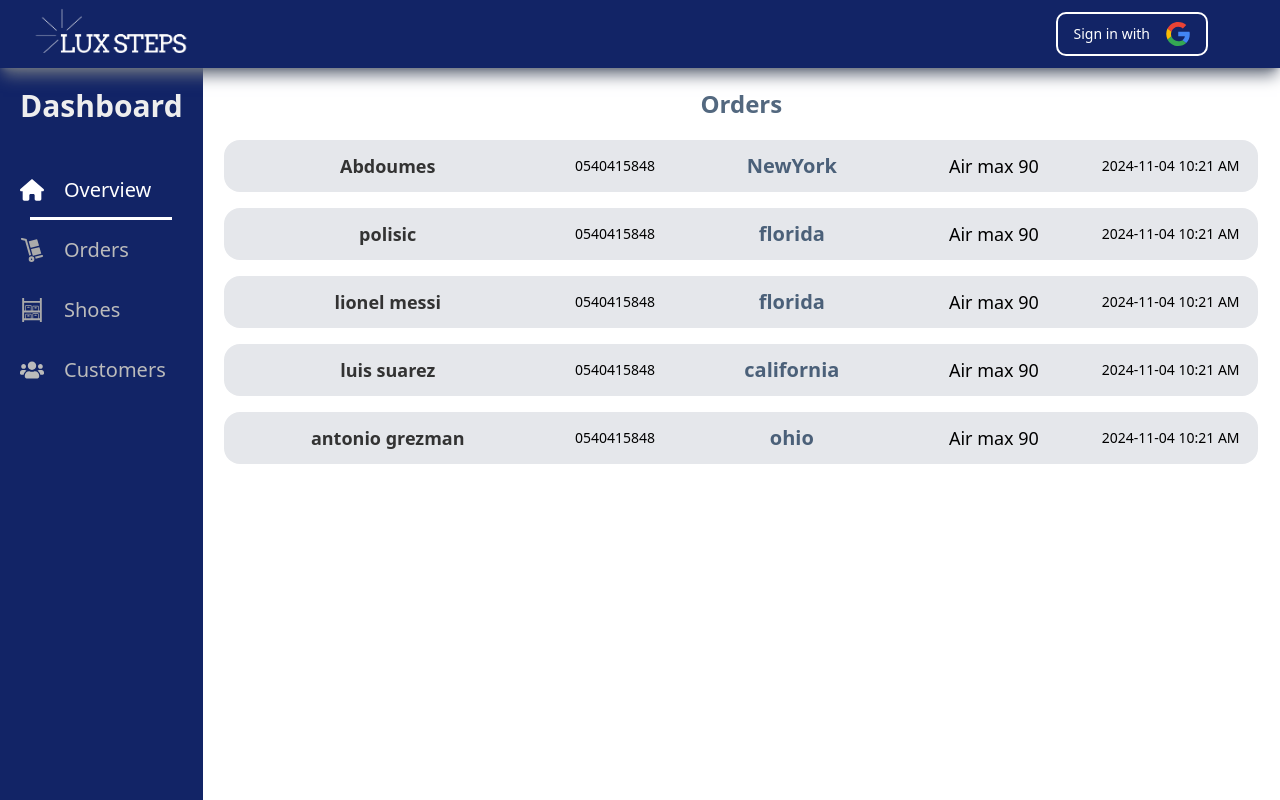
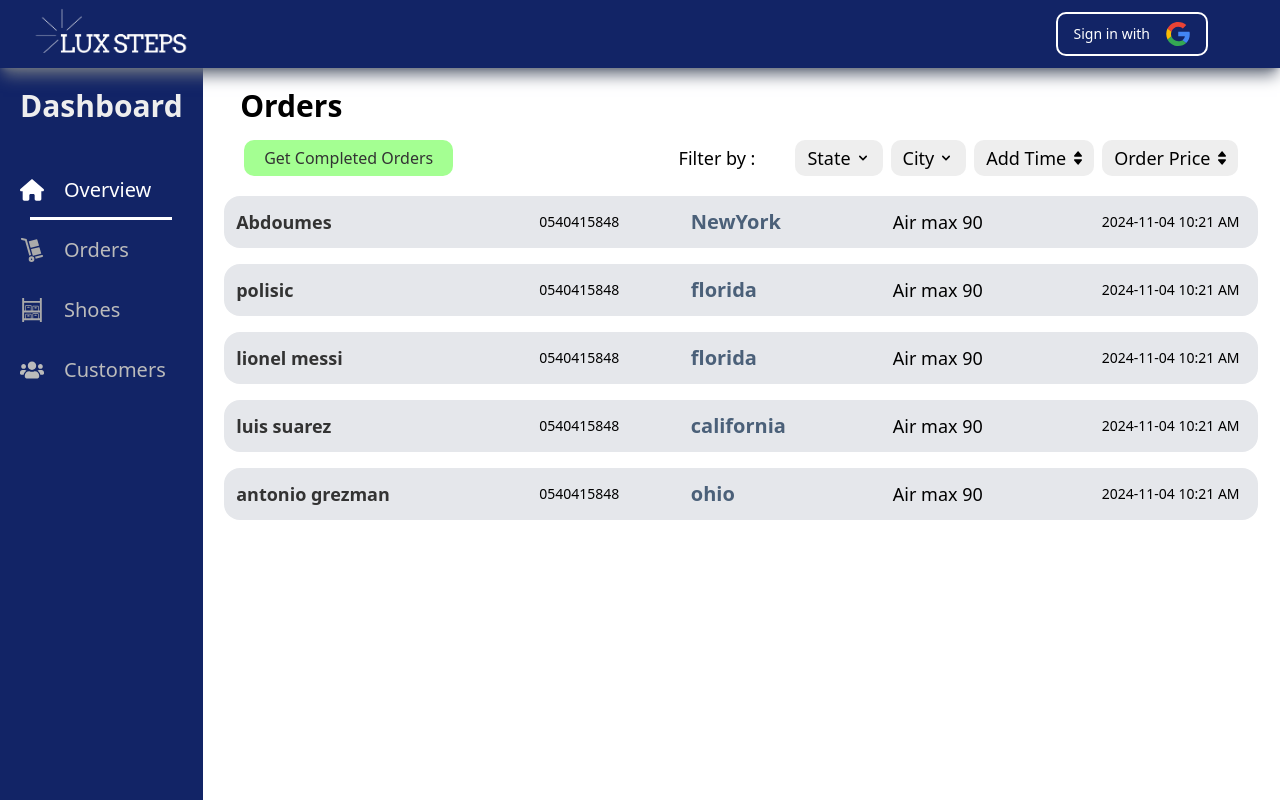
Before and after one commit to Abdou373/LuxSteps, a Next.js app: page /dashbord/orders in a window 1280 px wide. Shown: the top 800 px of the page. Built offline with nearby package versions, Linux system fonts and the light colour scheme.

Commit message:
improve orders dashbroad

```diff
--- a/src/app/dashbord/orders/page.tsx
+++ b/src/app/dashbord/orders/page.tsx
@@ -1,12 +1,44 @@
 import OrdersRow from "@/components/dashbord/OrdersRow";
 import { orders } from "@/utils/date";
+import { FaCaretDown, FaCaretUp } from "react-icons/fa";
+import { HiChevronDown } from "react-icons/hi";
 
 
 
 export default function Orders() {
   return (
-        <div className="relative py-5 px-[2%] max-sm:px-5 text-center">
-            <h1 className="text-center text-[--second-color] text-2xl font-bold">Orders</h1>
+    <div className="relative py-5 px-[2%] max-sm:px-5">
+      <h1 className="text-3xl font-semibold mx-4 mb-4">Orders</h1>
+      <div className="flex justify-between px-5">
+        <button className="px-5 py-1 bg-[#A4FF92] text-[#333] rounded-10">Get Completed Orders</button>
+        <div className="flex gap-10 items-center">
+          <h3 className="text-lg">Filter by :</h3>
+          <div className="flex gap-2">
+            <button className="px-3 py-1 bg-[#eee] rounded-10 text-lg font-medium flex items-center gap-1">
+              State
+              <HiChevronDown className="size-4" />
+            </button>
+            <button className="px-3 py-1 bg-[#eee] rounded-10 text-lg font-medium flex items-center gap-1">
+              City
+              <HiChevronDown className="size-4" />
+            </button>
+            <button className="px-3 py-1 bg-[#eee] rounded-10 text-lg font-medium flex items-center gap-2">
+              Add Time
+              <div>
+                <svg className="size-2" xmlns="http://www.w3.org/2000/svg" shapeRendering="geometricPrecision" textRendering="geometricPrecision" imageRendering="optimizeQuality" fillRule="evenodd" clipRule="evenodd" viewBox="0 0 512.01 336.37"><path fillRule="nonzero" d="M469.51 336.37H42.47c-9.9-.03-19.84-3.47-27.89-10.47-17.68-15.4-19.55-42.24-4.15-59.92L229.45 14.56c1.51-1.7 3.17-3.33 4.98-4.82 18.06-14.93 44.83-12.41 59.76 5.65l206.65 249.76a42.308 42.308 0 0 1 11.17 28.71c0 23.47-19.03 42.51-42.5 42.51z" /></svg>
+                <svg className="size-2" xmlns="http://www.w3.org/2000/svg" shapeRendering="geometricPrecision" textRendering="geometricPrecision" imageRendering="optimizeQuality" fillRule="evenodd" clipRule="evenodd" viewBox="0 0 512 336.36"><path fillRule="nonzero" d="M42.47.01 469.5 0C492.96 0 512 19.04 512 42.5c0 11.07-4.23 21.15-11.17 28.72L294.18 320.97c-14.93 18.06-41.7 20.58-59.76 5.65-1.8-1.49-3.46-3.12-4.97-4.83L10.43 70.39C-4.97 52.71-3.1 25.86 14.58 10.47 22.63 3.46 32.57.02 42.47.01z" /></svg>
+              </div>
+            </button>
+            <button className="px-3 py-1 bg-[#eee] rounded-10 text-lg font-medium flex items-center gap-2">
+              Order Price
+              <div>
+                <svg className="size-2" xmlns="http://www.w3.org/2000/svg" shapeRendering="geometricPrecision" textRendering="geometricPrecision" imageRendering="optimizeQuality" fillRule="evenodd" clipRule="evenodd" viewBox="0 0 512.01 336.37"><path fillRule="nonzero" d="M469.51 336.37H42.47c-9.9-.03-19.84-3.47-27.89-10.47-17.68-15.4-19.55-42.24-4.15-59.92L229.45 14.56c1.51-1.7 3.17-3.33 4.98-4.82 18.06-14.93 44.83-12.41 59.76 5.65l206.65 249.76a42.308 42.308 0 0 1 11.17 28.71c0 23.47-19.03 42.51-42.5 42.51z" /></svg>
+                <svg className="size-2" xmlns="http://www.w3.org/2000/svg" shapeRendering="geometricPrecision" textRendering="geometricPrecision" imageRendering="optimizeQuality" fillRule="evenodd" clipRule="evenodd" viewBox="0 0 512 336.36"><path fillRule="nonzero" d="M42.47.01 469.5 0C492.96 0 512 19.04 512 42.5c0 11.07-4.23 21.15-11.17 28.72L294.18 320.97c-14.93 18.06-41.7 20.58-59.76 5.65-1.8-1.49-3.46-3.12-4.97-4.83L10.43 70.39C-4.97 52.71-3.1 25.86 14.58 10.47 22.63 3.46 32.57.02 42.47.01z" /></svg>
+              </div>
+            </button>
+          </div>
+        </div>
+      </div>
       <div className="flex flex-col gap-4 my-5 ">
         {orders.map((o, i) =>
           <OrdersRow key={i} order={o} />
```
Also changed, not shown: src/components/dashbord/OrdersRow.tsx (+1 -6 lines). Lines whose indentation alone changed are shown as unchanged.
